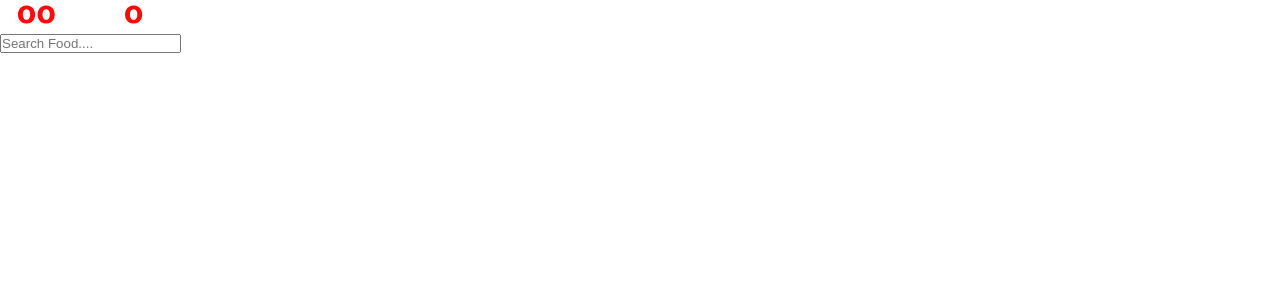
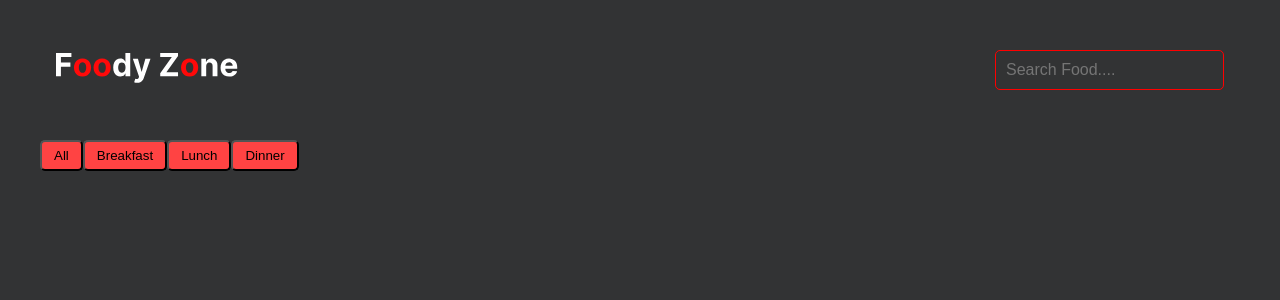
Before and after one commit to dev-nayak-2k02/React-beginner-10-projects, a React (Vite) app in the folder project-4/app/: page / in a window 1280 px wide. Shown: the top 300 px of the page. Built offline with nearby package versions, Linux system fonts and the light colour scheme.

Commit message:
content added

```diff
--- a/project-4/app/src/App.jsx
+++ b/project-4/app/src/App.jsx
@@ -1,24 +1,59 @@
-import styled from 'styled-components'
-import React from 'react'
+import styled from "styled-components";
+import React from "react";
 const App = () => {
   return (
-    <MainContainer>
+    <Container>
       <TopContainer>
-        <div className='logo'>
+        <div className="logo">
           <img src="/logo.svg" alt="" />
         </div>
 
         <div className="search">
-          <input type="text" placeholder='Search Food....'/>
+          <input type="text" placeholder="Search Food...." />
         </div>
       </TopContainer>
-    </MainContainer>
-  )
-}
 
-export default App
+      <FilterContainer>
+        <Button>All</Button>
+        <Button>Breakfast</Button>
+        <Button>Lunch</Button>
+        <Button>Dinner</Button>
+      </FilterContainer>
+    </Container>
+  );
+};
 
-const MainContainer = styled.div``
+export default App;
+
+const Container = styled.div`
+  max-width: 1200px;
+  margin: 0 auto;
+`;
 const TopContainer = styled.div`
+  min-height: 140px;
+  display: flex;
+  justify-content: space-between;
+  padding: 16px;
+  align-items: center;
 
-`
+  .search {
+    input {
+      background-color: transparent;
+      border: 1px solid red;
+      color: white;
+      border-radius: 5px;
+      height: 40px;
+      font-size: 16px;
+      padding: 0 10px;
+    }
+  }
+`;
+const FilterContainer = styled.section`
+
+`;
+
+const Button = styled.button`
+  background: #ff4343;
+  border-radius: 5px;
+  padding: 6px 12px;
+`;
--- a/project-4/app/src/main.jsx
+++ b/project-4/app/src/main.jsx
@@ -9,6 +9,11 @@
     margin: 0;
     box-sizing: border-box;
   }
+  body {
+    background-color: #323334;
+    color: white;
+    min-height: 100vh;
+  }
 `
 
 ReactDOM.createRoot(document.getElementById("root")).render(
```
